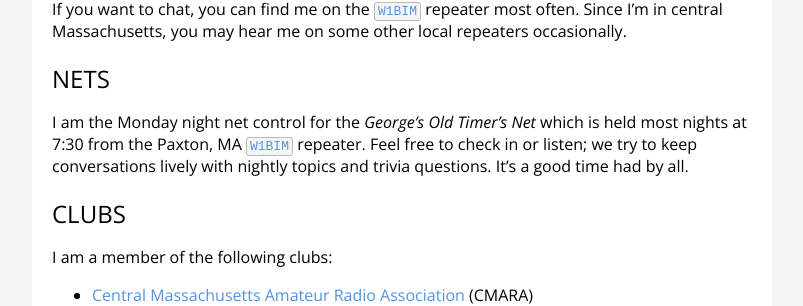
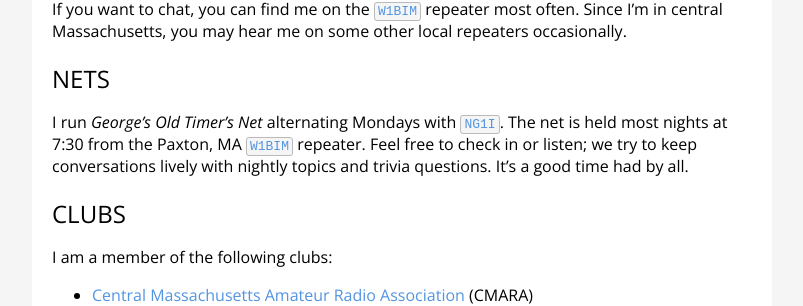
Before and after one commit to mide/mide.io, a Jekyll site: the page built from radio.md, in a window 1280 px wide. Shown: the part 335-641 px from the top of the page, without its empty margins (238-1041 px from the left). Built offline with Jekyll 4.4.1, drawn with Linux system fonts in a browser that asks for light colours; nearby versions of some CDN libraries.

Commit message:
Add note about Frank running net with me

```diff
--- a/radio.md
+++ b/radio.md
@@ -16,7 +16,7 @@ If you want to chat, you can find me on the [`W1BIM`](http://www.cmara.org/) rep
 
 ## Nets
 
-I am the Monday night net control for the *George's Old Timer's Net* which is held most nights at 7:30 from the Paxton, MA [`W1BIM`](http://www.cmara.org/) repeater. Feel free to check in or listen; we try to keep conversations lively with nightly topics and trivia questions. It's a good time had by all.
+I run *George's Old Timer's Net* alternating Mondays with [`NG1I`](http://qrz.com/db/ng1i/). The net is held most nights at 7:30 from the Paxton, MA [`W1BIM`](http://www.cmara.org/) repeater. Feel free to check in or listen; we try to keep conversations lively with nightly topics and trivia questions. It's a good time had by all.
 
 ## Clubs
 
```
